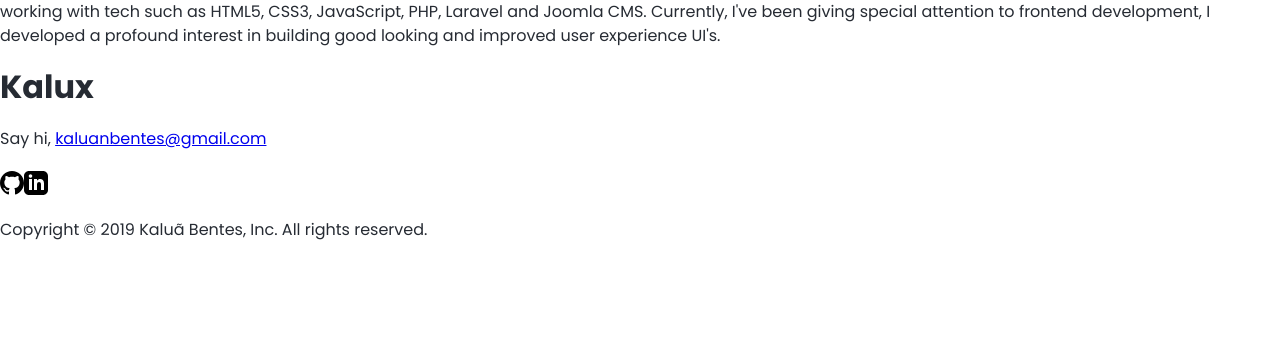
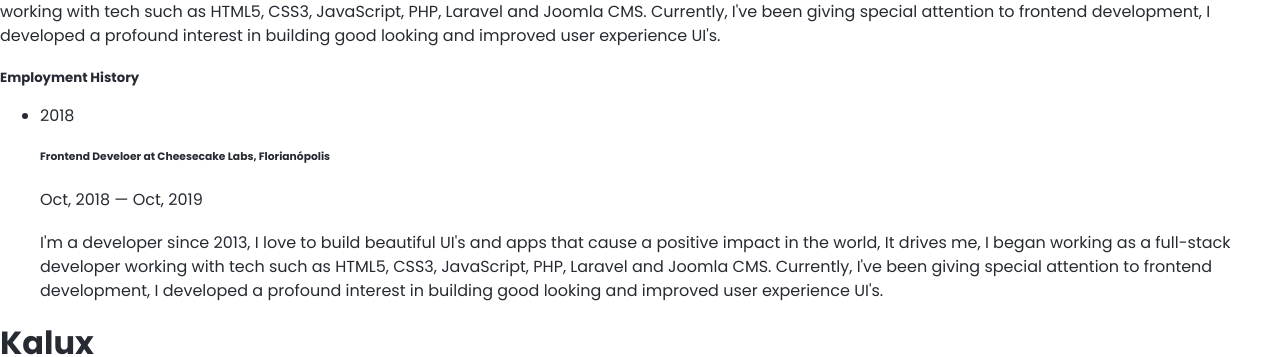
Before and after one commit to kaluabentes/old-kalu.dev, a Next.js app: page /about in a window 1280 px wide. Shown: the part 754-1111 px from the top of the page. Before the commit the page ends 1015 px from the top, so only its background shows below. Built offline with nearby package versions, Linux system fonts and the light colour scheme.

Commit message:
Create timeline component

```diff
--- a/src/components/atoms/skill-level-field/index.js
+++ b/src/components/atoms/skill-level-field/index.js
@@ -63,8 +63,7 @@ const SkillLevelField = ({
           htmlFor={id}
         >
           {label}
-          {' '}
-—
+          —
           <span className={currentLevel.labelStyle}>{currentLevel.label}</span>
         </label>
       )}
--- /dev/null
+++ b/src/components/atoms/timeline-item/index.js
@@ -0,0 +1,40 @@
+import React from 'react'
+import PropTypes from 'prop-types'
+
+import styles from './styles.css'
+
+const TimelineItem = ({
+  title,
+  subtitle,
+  description,
+  year,
+}) => (
+  <li className={styles.item}>
+    <div className={styles.year}>{year}</div>
+    <div className={styles.point}>
+      <div className={styles.pointCircle} />
+      <div className={styles.pointLine} />
+    </div>
+    <div className={styles.content}>
+      <h6 className={styles.title}>{title}</h6>
+      <p className={styles.subtitle}>{subtitle}</p>
+      <p className={styles.description}>{description}</p>
+    </div>
+  </li>
+)
+
+TimelineItem.propTypes = {
+  title: PropTypes.string,
+  subtitle: PropTypes.string,
+  description: PropTypes.string,
+  year: PropTypes.string,
+}
+
+TimelineItem.defaultProps = {
+  title: '',
+  subtitle: '',
+  description: '',
+  year: '',
+}
+
+export default TimelineItem
--- /dev/null
+++ b/src/components/atoms/timeline-item/styles.css
@@ -0,0 +1,58 @@
+.item {
+  display: flex;
+  margin-bottom: 3px;
+}
+
+.year {
+  font-weight: bold;
+  color: var(--color-grey-2);
+  margin-top: 2px;
+}
+
+.point {
+  padding: 0 20px;
+  display: flex;
+  flex-direction: column;
+  align-items: center;
+}
+
+.pointCircle {
+  height: 22px;
+  width: 22px;
+  border: 4px solid var(--color-blue);
+  border-radius: 50%;
+  position: relative;
+  margin-bottom: 3px;
+
+  &::after {
+    content: "";
+    display: block;
+    width: 10px;
+    height: 10px;
+    border-radius: 50%;
+    background: var(--color-blue);
+    position: absolute;
+    left: 50%;
+    top: 50%;
+    transform: translate(-50%, -50%);
+  }
+}
+
+.pointLine {
+  width: 4px;
+  background: var(--color-grey-2);
+  flex: 1;
+  opacity: 0.5;
+}
+
+.title {
+  margin: 0 0 5px 0;
+  font-size: 1rem;
+  margin-top: 2px;
+}
+
+.subtitle {
+  margin: 0;
+  color: var(--color-grey-2);
+  font-weight: 500;
+}
--- a/src/components/molecules/curriculum-vitae-profile/styles.css
+++ b/src/components/molecules/curriculum-vitae-profile/styles.css
@@ -1,3 +1,3 @@
 .content {
-  margin: 0;
+  margin: 0 0 50px 0;
 }
--- a/src/components/atoms/section-title/index.js
+++ b/src/components/molecules/timeline/index.js
@@ -3,10 +3,10 @@ import PropTypes from 'prop-types'
 
 import styles from './styles.css'
 
-const SectionTitle = ({ children }) => <h2 className={styles.title}>{children}</h2>
+const Timeline = ({ children }) => <ul className={styles.timeline}>{children}</ul>
 
-SectionTitle.propTypes = {
+Timeline.propTypes = {
   children: PropTypes.node.isRequired,
 }
 
-export default SectionTitle
+export default Timeline
--- /dev/null
+++ b/src/components/molecules/timeline/styles.css
@@ -0,0 +1,5 @@
+.timeline {
+  margin: 0;
+  padding: 0;
+  list-style: none;
+}
--- a/src/components/organisms/curriculum-vitae/index.js
+++ b/src/components/organisms/curriculum-vitae/index.js
@@ -3,6 +3,9 @@ import PropTypes from 'prop-types'
 
 import CurriculumVitaeHeader from '_molecules/curriculum-vitae-header'
 import CurriculumVitaeProfile from '_molecules/curriculum-vitae-profile'
+import CurriculumVitaeSectionTitle from '_atoms/curriculum-vitae-section-title'
+import Timeline from '_molecules/timeline'
+import TimelineItem from '_atoms/timeline-item'
 
 import styles from './styles.css'
 
@@ -10,6 +13,8 @@ const CurriculumVitae = ({
   photo,
   name,
   jobTitle,
+  professionalSummary,
+  employments
 }) => (
   <article>
     <CurriculumVitaeHeader
@@ -20,17 +25,25 @@ const CurriculumVitae = ({
     <div className={styles.grid}>
       <div>
         <CurriculumVitaeProfile
-          content={`
-            I'm a developer since 2013, I love to build beautiful
-            UI's and apps that cause a positive impact in the world,
-            It drives me, I began working as a full-stack developer
-            working with tech such as HTML5, CSS3, JavaScript, PHP,
-            Laravel and Joomla CMS. Currently, I've been giving special
-            attention to frontend development, I developed a profound
-            interest in building good looking and improved user
-            experience UI's.
-          `}
+          content={professionalSummary}
         />
+        <CurriculumVitaeSectionTitle>
+          Employment History
+        </CurriculumVitaeSectionTitle>
+        <Timeline>
+          {employments.map((employment) => {
+            const [, year] = employment.startDate.split(',').map((str) => str.trim())
+
+            return (
+              <TimelineItem
+                title={`${employment.jobTitle} at ${employment.employer}, ${employment.city}`}
+                subtitle={`${employment.startDate} — ${employment.endDate}`}
+                description={employment.description}
+                year={year}
+              />
+            )
+          })}
+        </Timeline>
       </div>
     </div>
   </article>
@@ -40,12 +53,16 @@ CurriculumVitae.propTypes = {
   photo: PropTypes.string,
   name: PropTypes.string,
   jobTitle: PropTypes.string,
+  professionalSummary: PropTypes.string,
+  employments: PropTypes.instanceOf(Array),
 }
 
 CurriculumVitae.defaultProps = {
   photo: '',
   name: '',
   jobTitle: '',
+  professionalSummary: '',
+  employments: [],
 }
 
 export default CurriculumVitae
--- a/src/pages/about.js
+++ b/src/pages/about.js
@@ -14,6 +14,17 @@ const SUBTITLE = `
   and work history
 `
 
+const PROFESSIONAL_SUMMARY = `
+  I'm a developer since 2013, I love to build beautiful
+  UI's and apps that cause a positive impact in the world,
+  It drives me, I began working as a full-stack developer
+  working with tech such as HTML5, CSS3, JavaScript, PHP,
+  Laravel and Joomla CMS. Currently, I've been giving special
+  attention to frontend development, I developed a profound
+  interest in building good looking and improved user
+  experience UI's.
+`
+
 const About = () => (
   <Page>
     <Cover>
@@ -28,6 +39,15 @@ const About = () => (
         photo={myPhoto}
         name="Kaluã Bentes"
         jobTitle="Frontend Developer"
+        professionalSummary={PROFESSIONAL_SUMMARY}
+        employments={[{
+          jobTitle: 'Frontend Develoer',
+          employer: 'Cheesecake Labs',
+          city: 'Florianópolis',
+          startDate: 'Oct, 2018',
+          endDate: 'Oct, 2019',
+          description: PROFESSIONAL_SUMMARY,
+        }]}
       />
     </Container>
   </Page>
```
